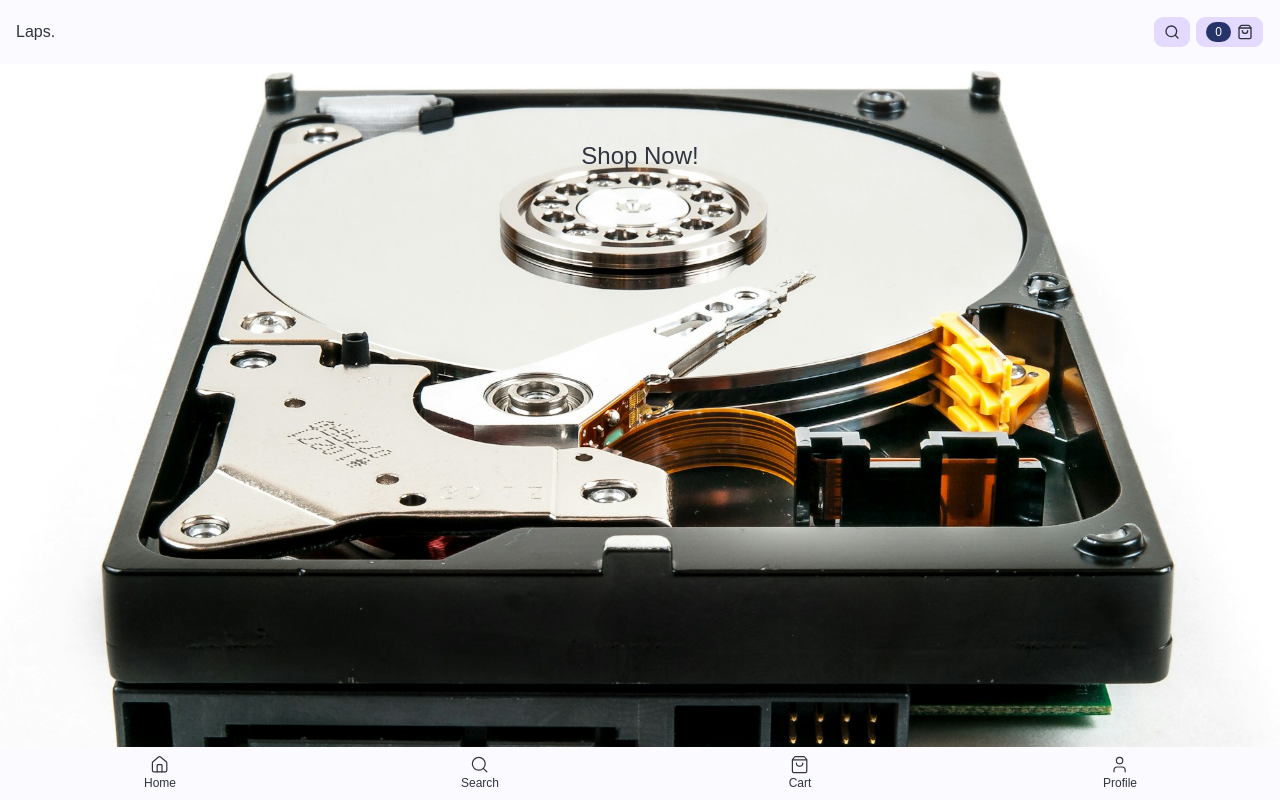
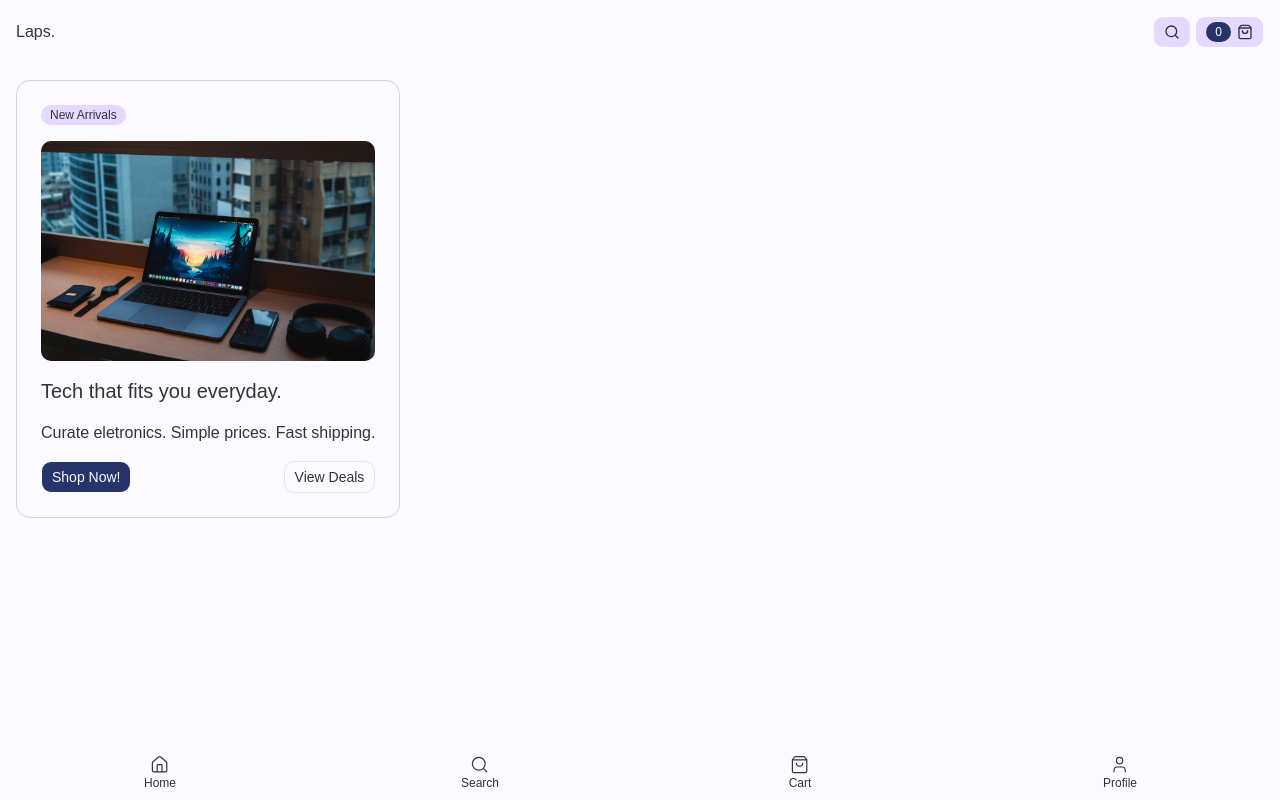
Before and after one commit to eustaquiogalano/shopping-cart-odin, a React (Vite) app: page / in a window 1280 px wide. Built offline with nearby package versions, Linux system fonts and the light colour scheme; no server answers.

Commit message:
refactor(Home): update Hero section

```diff
--- a/src/Pages/Home/Home.jsx
+++ b/src/Pages/Home/Home.jsx
@@ -1,12 +1,31 @@
 import { Link } from "react-router";
 import styles from "./Home.module.css";
+import { Badge } from "@/components/ui/badge";
+import { Button } from "@/components/ui/button";
+
+import heroImg from "../../assets/hero.jpg";
 
 export default function Home() {
   return (
     <main className={styles.homeMain}>
-      <Link to={"shop"} className={styles.button}>
-        <h1>Shop Now!</h1>
-      </Link>
+      <section className="flex flex-col h-fit p-[1.5rem] gap-[1rem] w- full border border-stone-300 rounded-xl">
+        <Badge variant="secondary">New Arrivals</Badge>
+        <div className="w-full h-55 overflow-hidden rounded-lg">
+          <img
+            src={heroImg}
+            alt="Laptop in a modern workspace"
+            className="w-full h-full object-cover"
+          />
+        </div>
+        <h2 className="text-xl">Tech that fits you everyday.</h2>
+        <p className="text-muted-foreground">
+          Curate eletronics. Simple prices. Fast shipping.
+        </p>
+        <div className="flex justify-between">
+          <Button variant="default">Shop Now!</Button>
+          <Button variant="outline">View Deals</Button>
+        </div>
+      </section>
     </main>
   );
 }
--- a/src/Pages/Home/Home.module.css
+++ b/src/Pages/Home/Home.module.css
@@ -1,12 +1,7 @@
 .homeMain {
-  background-image: url(../../assets/home-background.jpg);
-  background-size: cover;
-  background-repeat: no-repeat;
-  background-position: center;
+  padding: 1rem;
   flex: 1;
   display: flex;
-  justify-content: center;
-  align-items: flex-start;
 }
 
 .button {
```
Also changed, not shown: src/assets/hero.jpg (added).
